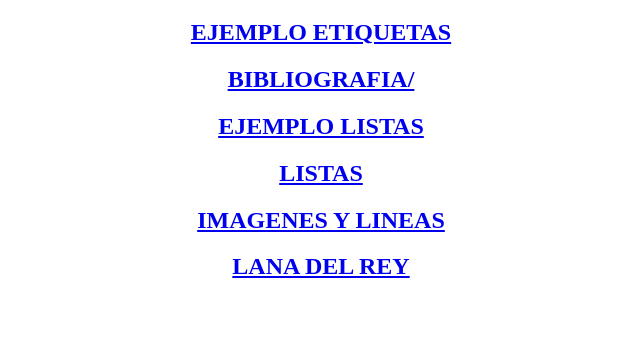
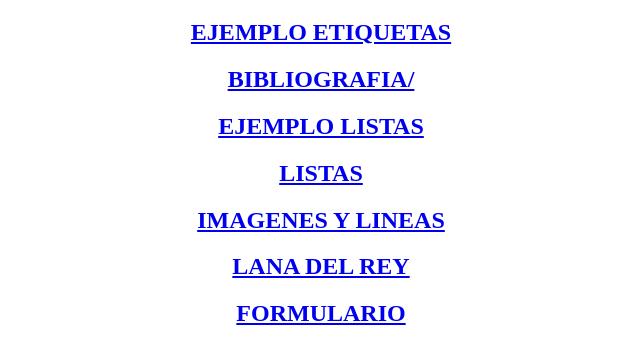
Before and after one commit to lelyys/prueba1, a plain HTML site: page index.html in a window 1280 px wide. Shown: the part 61-424 px from the top of the page, without its empty margins (319-959 px from the left). Drawn offline with Linux system fonts and the light colour scheme.

Commit message:
Update index.html

```diff
--- a/index.html
+++ b/index.html
@@ -14,6 +14,7 @@
         <a href="listas.html"><h2>LISTAS</h2></a>
         <a href="imagenes.html"><h2>IMAGENES Y LINEAS</h2></a>
         <a href="Prueba.html"><h2>LANA DEL REY</h2></a>
+        <a href="formulario.html"><h2>FORMULARIO</h2></a>
     </center>
 
 
```
